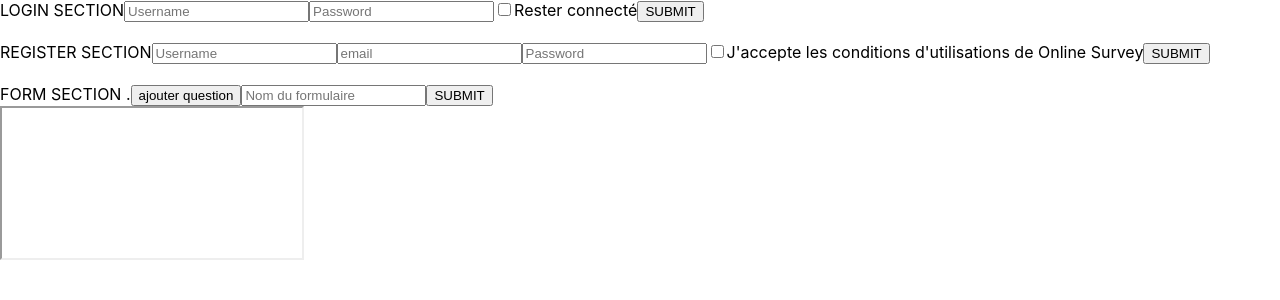
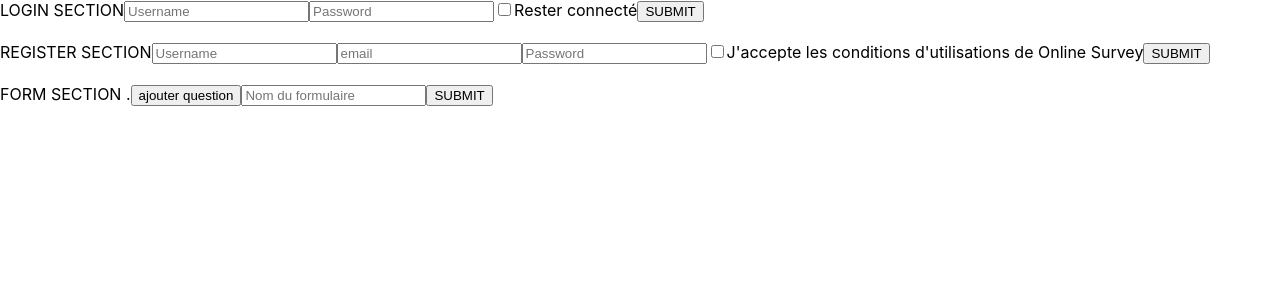
Before and after one commit to QuentinGruber/ONLINE-SURVEY, a React (Create React App) app: page / in a window 1280 px wide. Shown: the top 300 px of the page. Built offline with nearby package versions, Linux system fonts and the light colour scheme.

Commit message:
delete iframe

```diff
--- a/src/testv0.1.js
+++ b/src/testv0.1.js
@@ -194,7 +194,6 @@ function Test() {
 
             <button type="submit" id="submitForm">SUBMIT</button>
         </form>
-        <iframe name="frame"></iframe> {/* solution temporaire pour empecher le reload de la page au lancement d'une requête post*/}
       </div>
     );
   }
```
